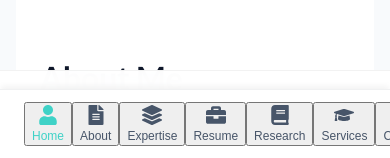
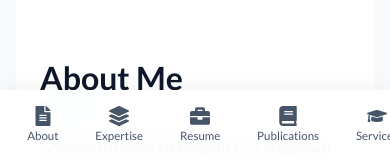
Before and after one commit to DevJerry1738/academic-profile, a Next.js app: page /profile/sample in a window 390 px wide. Shown: the part 686-844 px from the top of the page. Built offline with nearby package versions, Linux system fonts and the light colour scheme.

Commit message:
mobile nav v1

```diff
--- a/src/app/profile/sample/page.module.css
+++ b/src/app/profile/sample/page.module.css
@@ -63,6 +63,7 @@
     gap: 0.5rem;
     list-style: none;
     padding: 0px;
+    margin: 0;
   }
 
   .navLink {
@@ -78,6 +79,9 @@
     transition: all 0.2s cubic-bezier(0.4, 0, 0.2, 1);
     position: relative;
     overflow: hidden;
+    border: none;
+    background: transparent;
+    cursor: pointer;
   }
 
   .navIcon {
@@ -86,39 +90,44 @@
     transition: transform 0.2s ease;
   }
 
-  .navLink:hover {
-    background: rgba(163, 159, 159, 0.8);
-    color: var(--color-primary);
+  .navLink:hover,
+  .navLink[aria-current="page"] {
+    /* background: rgba(163, 159, 159, 0.8); */
+    color: var(--brand-primary);
     transform: translateX(4px);
     box-shadow: 0 2px 4px rgba(0, 0, 0, 0.02);
   }
 
-  .navLink:hover .navIcon {
+  .navLink:hover .navIcon,
+  .navLink[aria-current="page"] .navIcon {
     transform: scale(1.1);
     opacity: 1;
   }
 }
 
 /* ===== Mobile Bottom Nav ===== */
-/* ===== Mobile Bottom Nav ===== */
 .mobileNav {
   position: fixed;
   bottom: 0;
   inset-inline: 0;
-  background: rgba(255, 255, 255, 0.98);
-  backdrop-filter: blur(16px);
-  border-top: 1px solid rgba(0, 0, 0, 0.05);
+  background: rgba(255, 255, 255, 0.90);
+  backdrop-filter: blur(12px);
   z-index: 50;
   padding-bottom: env(safe-area-inset-bottom);
+  box-shadow: 0 -6px 18px rgba(16, 24, 40, 0.04);
 }
 
 .mobileNavList {
   display: flex;
-  gap: 1.25rem;
-  padding: 0.75rem 1rem;
+  gap: 0.5rem;
+  padding: 0.6rem 0.8rem;
   overflow-x: auto;
   scrollbar-width: none;
   justify-content: flex-start;
+  -webkit-overflow-scrolling: touch;
+  scroll-snap-type: x mandatory;
+  list-style: none;
+  margin: 0;
 }
 
 .mobileNavList::-webkit-scrollbar {
@@ -129,24 +138,55 @@
   display: flex;
   flex-direction: column;
   align-items: center;
-  gap: 0.25rem;
+  gap: 0.2rem;
   flex-shrink: 0;
-  padding: 0.5rem 0.75rem;
+  padding: 0.4rem 0.9rem;
   font-size: 0.75rem;
   font-weight: 500;
   color: var(--color-secondary);
   text-decoration: none;
   white-space: nowrap;
-  transition: color 0.2s ease, transform 0.1s ease;
+  transition: color 200ms ease, transform 120ms ease;
+  scroll-snap-align: center;
+  position: relative;
+  border: none;
+  background: transparent;
+  cursor: pointer;
 }
 
-.mobileNavLink:hover,
 .mobileNavLink:focus-visible {
-  color: var(--color-primary);
+  outline: none;
+  color: var(--brand-primary);
+}
+
+.mobileNavLink[aria-current="page"] {
+  color: var(--brand-primary);
 }
 
 .mobileNavLink:active {
-  transform: scale(0.95);
+  transform: translateY(2px) scale(0.98);
+}
+
+/* small underline indicator that animates in on active/current */
+.mobileNavLink::after {
+  content: '';
+  position: absolute;
+  left: 50%;
+  transform: translateX(-50%) scaleX(0);
+  bottom: 6px;
+  height: 3px;
+  width: 28px;
+  border-radius: 2px;
+  background: linear-gradient(90deg, var(--brand-primary), #6aa6ff);
+  transform-origin: center;
+  transition: transform 240ms cubic-bezier(0.2, 0, 0, 1);
+  pointer-events: none;
+  opacity: 0.95;
+}
+
+/* reveal indicator on active press only (not on current page) */
+.mobileNavLink:active::after {
+  transform: translateX(-50%) scaleX(1);
 }
 
 .navIcon {
@@ -154,11 +194,19 @@
   display: flex;
   align-items: center;
   justify-content: center;
+  color: inherit;
+  transition: transform 160ms ease, color 200ms ease;
+}
+
+.mobileNavLink:hover .navIcon {
+  transform: translateY(-3px) scale(1.06);
+  color: var(--brand-primary);
 }
 
 .navText {
-  font-size: 0.75rem;
+  font-size: 0.72rem;
   font-weight: 500;
+  color: inherit;
 }
 
 @media (min-width: 1024px) {
@@ -166,6 +214,7 @@
     display: none;
   }
 }
+
 /* Prevent overlap */
 @media (max-width: 1023px) {
   .mainContent {
--- a/src/app/profile/sample/page.tsx
+++ b/src/app/profile/sample/page.tsx
@@ -1,3 +1,5 @@
+"use client"
+
 import ProfileLayout from "../../../components/profile/ProfileLayout"
 import ProfileHero from "../../../components/profile/ProfileHero"
 import ProfileAbout from "../../../components/profile/ProfileAbout"
@@ -7,6 +9,7 @@ import ProfilePublications from "../../../components/profile/ProfilePublications
 import ProfileServices from "../../../components/profile/ProfileServices"
 import ProfileContact from "../../../components/profile/ProfileContact"
 import styles from "./page.module.css"
+import { useState, useEffect } from "react"
 
 
 const profile = {
@@ -49,7 +52,7 @@ const profile = {
   ],
 }
 
-import { FaUser, FaFileAlt, FaLayerGroup, FaBriefcase, FaBook, FaGraduationCap, FaEnvelope } from "react-icons/fa"
+import { FaUser, FaFileAlt, FaLayerGroup, FaBriefcase, FaBook, FaGraduationCap, FaEnvelope, FaEdit } from "react-icons/fa"
 
 const navItems = [
   { label: "About", href: "#about", icon: FaFileAlt },
@@ -58,9 +61,45 @@ const navItems = [
   { label: "Publications", href: "#publications", icon: FaBook },
   { label: "Services", href: "#services", icon: FaGraduationCap },
   { label: "Contact", href: "#contact", icon: FaEnvelope },
+  { label: "Edit Profile", href: "#edit", icon: FaEdit },
 ]
 
 export default function SampleProfile() {
+  const [activeSection, setActiveSection] = useState("about")
+
+  useEffect(() => {
+    const handleScroll = () => {
+      const sections = navItems.map((item) => {
+        const id = item.href.replace("#", "")
+        return document.getElementById(id)
+      })
+      const scrollPosition = window.scrollY + 200
+
+      for (const section of sections) {
+        if (section && section.offsetTop <= scrollPosition && section.offsetTop + section.offsetHeight > scrollPosition) {
+          setActiveSection(section.id)
+          break
+        }
+      }
+    }
+
+    window.addEventListener("scroll", handleScroll)
+    return () => window.removeEventListener("scroll", handleScroll)
+  }, [])
+
+  useEffect(() => {
+    // Auto-scroll mobile nav to show active item
+    const activeLinkSelector = `a[href="#${activeSection}"]`
+    const activeLink = document.querySelector(activeLinkSelector)
+
+    if (activeLink) {
+      activeLink.scrollIntoView({
+        behavior: "smooth",
+        block: "nearest",
+        inline: "center",
+      })
+    }
+  }, [activeSection])
   return (
     <ProfileLayout>
       <ProfileHero
@@ -77,14 +116,18 @@ export default function SampleProfile() {
         <aside className={styles.sidebar}>
           <nav className={styles.desktopNav} aria-label="Profile sections">
             <ul className={styles.navList}>
-              {navItems.map((item) => (
+              {navItems.map((item) => {
+                const sectionId = item.href.replace("#", "")
+                const isActive = activeSection === sectionId
+                return (
                   <li key={item.href}>
-                  <a href={item.href} className={styles.navLink}>
+                    <a href={item.href} className={styles.navLink} aria-current={isActive ? "page" : undefined}>
                       <item.icon className={styles.navIcon} />
                       <span>{item.label}</span>
                     </a>
                   </li>
-              ))}
+                )
+              })}
             </ul>
           </nav>
         </aside>
@@ -123,13 +166,18 @@ export default function SampleProfile() {
       {/* Mobile Bottom Nav */}
       <nav className={styles.mobileNav} aria-label="Profile sections">
         <ul className={styles.mobileNavList}>
-          {navItems.map((item) => (
+          {navItems.map((item) => {
+            const sectionId = item.href.replace("#", "")
+            const isActive = activeSection === sectionId
+            return (
               <li key={item.href}>
-              <a href={item.href} className={styles.mobileNavLink}>
-                {item.label}
+                <a href={item.href} className={styles.mobileNavLink} aria-current={isActive ? "page" : undefined}>
+                  <item.icon className={styles.navIcon} />
+                  <span className={styles.navText}>{item.label}</span>
                 </a>
               </li>
-          ))}
+            )
+          })}
         </ul>
       </nav>
     </ProfileLayout>
--- a/src/components/profile/ProfileLayout.module.css
+++ b/src/components/profile/ProfileLayout.module.css
@@ -53,13 +53,24 @@
     bottom: 0;
     left: 0;
     right: 0;
-    background: var(--surface);
-    border-top: 1px solid var(--border);
-    padding: 0.75rem 1.5rem;
-    justify-content: space-between;
-    align-items: center;
+    background: rgba(255, 255, 255, 0.98);
+    backdrop-filter: blur(16px);
+    border-top: 1px solid rgba(0, 0, 0, 0.05);
     z-index: 50;
-    box-shadow: 0 -4px 6px -1px rgba(0, 0, 0, 0.05);
+    overflow-x: auto;
+    scrollbar-width: none;
+    padding-bottom: env(safe-area-inset-bottom);
+}
+
+.mobileNav::-webkit-scrollbar {
+    display: none;
+}
+
+.mobileNavContainer {
+    display: flex;
+    gap: 1.5rem;
+    padding: 0.75rem 1.25rem;
+    min-width: max-content;
 }
 
 .mobileNavItem {
@@ -69,11 +80,25 @@
     gap: 0.25rem;
     color: var(--muted);
     font-size: 0.75rem;
+    font-weight: 500;
     text-decoration: none;
+    transition: color 0.2s ease, transform 0.1s ease;
+    min-width: 4rem;
+    border: none;
+    background-color: white;
 }
 
 .mobileNavItem svg {
     font-size: 1.25rem;
+}
+
+.mobileNavItem:hover,
+.mobileNavItem:focus-visible {
+    color: var(--brand-primary);
+}
+
+.mobileNavItem:active {
+    transform: scale(0.95);
 }
 
 .mobileNavItemActive {
--- a/src/components/profile/ProfileLayout.tsx
+++ b/src/components/profile/ProfileLayout.tsx
@@ -2,7 +2,7 @@
 
 import { useState, useEffect } from "react"
 import Link from "next/link"
-import { FaUser, FaBook, FaBriefcase, FaGraduationCap, FaFileAlt, FaEnvelope, FaLayerGroup } from "react-icons/fa"
+import { FaUser, FaBook, FaBriefcase, FaGraduationCap, FaFileAlt, FaEnvelope, FaLayerGroup, FaEdit } from "react-icons/fa"
 import styles from "./ProfileLayout.module.css"
 
 interface ProfileLayoutProps {
@@ -10,13 +10,14 @@ interface ProfileLayoutProps {
 }
 
 const navItems = [
-    { id: "hero", label: "Home", icon: FaUser },
-    { id: "about", label: "About", icon: FaFileAlt },
-    { id: "expertise", label: "Expertise", icon: FaLayerGroup },
-    { id: "resume", label: "Resume", icon: FaBriefcase },
-    { id: "publications", label: "Research", icon: FaBook },
-    { id: "services", label: "Services", icon: FaGraduationCap },
-    { id: "contact", label: "Contact", icon: FaEnvelope },
+    { id: "hero", label: "Home", icon: <FaUser /> },
+    { id: "about", label: "About", icon: <FaFileAlt /> },
+    { id: "expertise", label: "Expertise", icon: <FaLayerGroup /> },
+    { id: "resume", label: "Resume", icon: <FaBriefcase /> },
+    { id: "publications", label: "Research", icon: <FaBook /> },
+    { id: "services", label: "Services", icon: <FaGraduationCap /> },
+    { id: "contact", label: "Contact", icon: <FaEnvelope /> },
+    { id: "edit", label: "Edit Prifile", icon: <FaEdit /> },
 ]
 
 export default function ProfileLayout({ children }: ProfileLayoutProps) {
@@ -73,20 +74,6 @@ export default function ProfileLayout({ children }: ProfileLayoutProps) {
 
             {/* Main Content */}
             <main>{children}</main>
-
-            {/* Mobile Navigation */}
-            <nav className={styles.mobileNav}>
-                {navItems.map((item) => (
-                    <button
-                        key={item.id}
-                        onClick={() => scrollToSection(item.id)}
-                        className={`${styles.mobileNavItem} ${activeSection === item.id ? styles.mobileNavItemActive : ""}`}
-                    >
-                        <item.icon />
-                        <span>{item.label}</span>
-                    </button>
-                ))}
-            </nav>
         </div>
     )
 }
```
Lines whose indentation alone changed are shown as unchanged.
